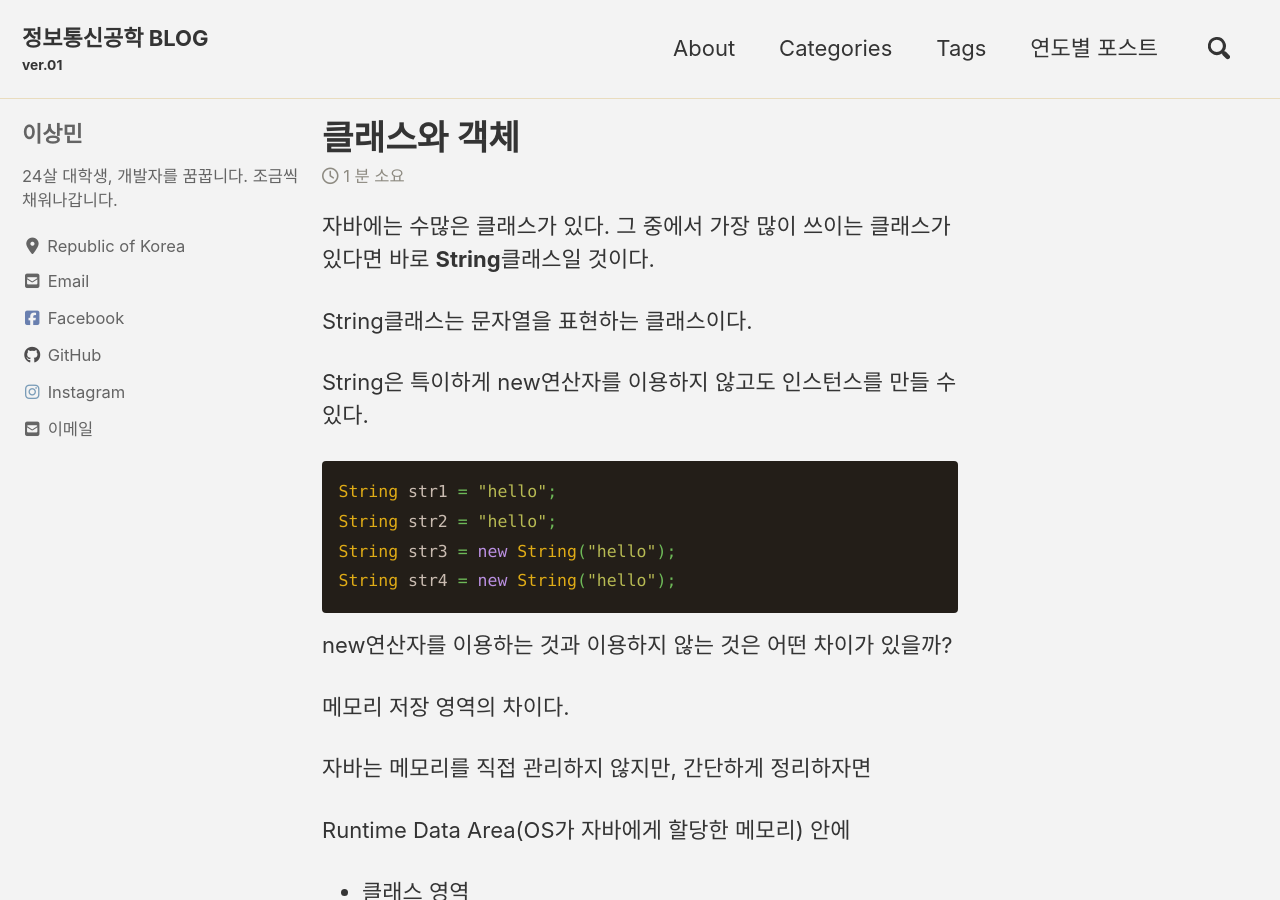
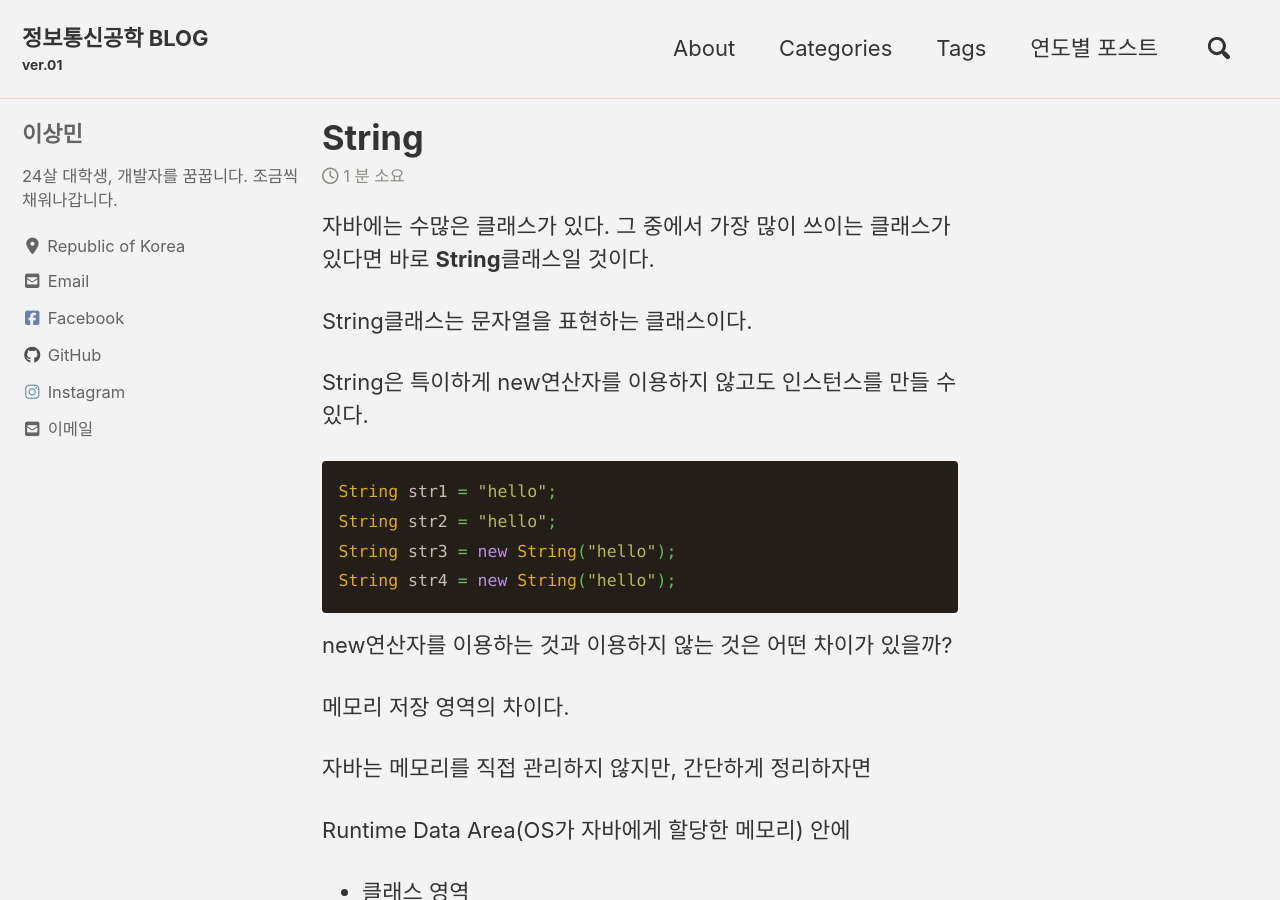
Before and after one commit to sang0436/sang0436.github.io, a Jekyll site: the page built from _posts/2021-01-28-String클래스.md, in a window 1280 px wide and 900 px high. Built offline with Jekyll 4.4.1, drawn with Linux system fonts in a browser that asks for light colours; cached includes are drawn as plain includes; nearby versions of some CDN libraries; comment, search, counter and statistics services are not loaded.

Commit message:
Update 2021-01-28-String클래스.md

```diff
--- a/_posts/2021-01-28-String클래스.md
+++ b/_posts/2021-01-28-String클래스.md
@@ -1,5 +1,5 @@
 ---
-title : "클래스와 객체"
+title : "String"
 categories : JAVA
 date : 2021-01-28
 ---
```
